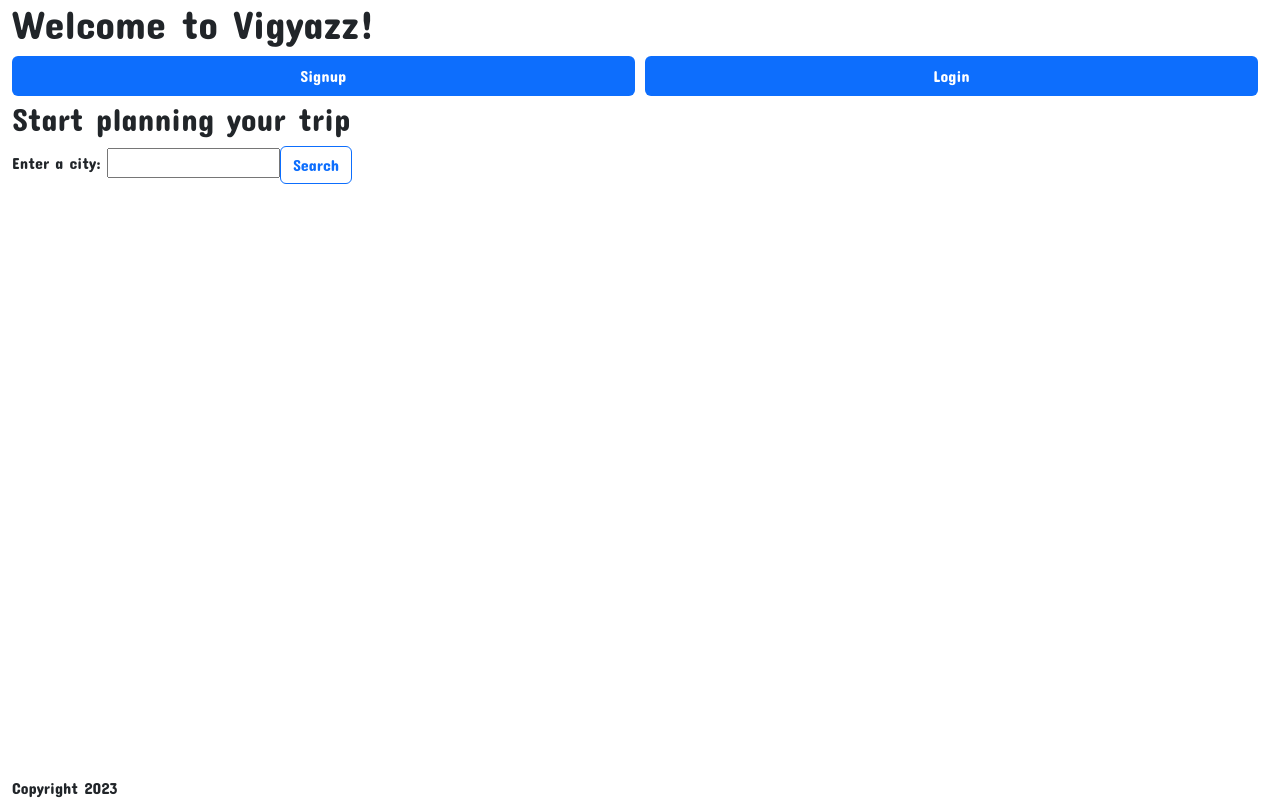
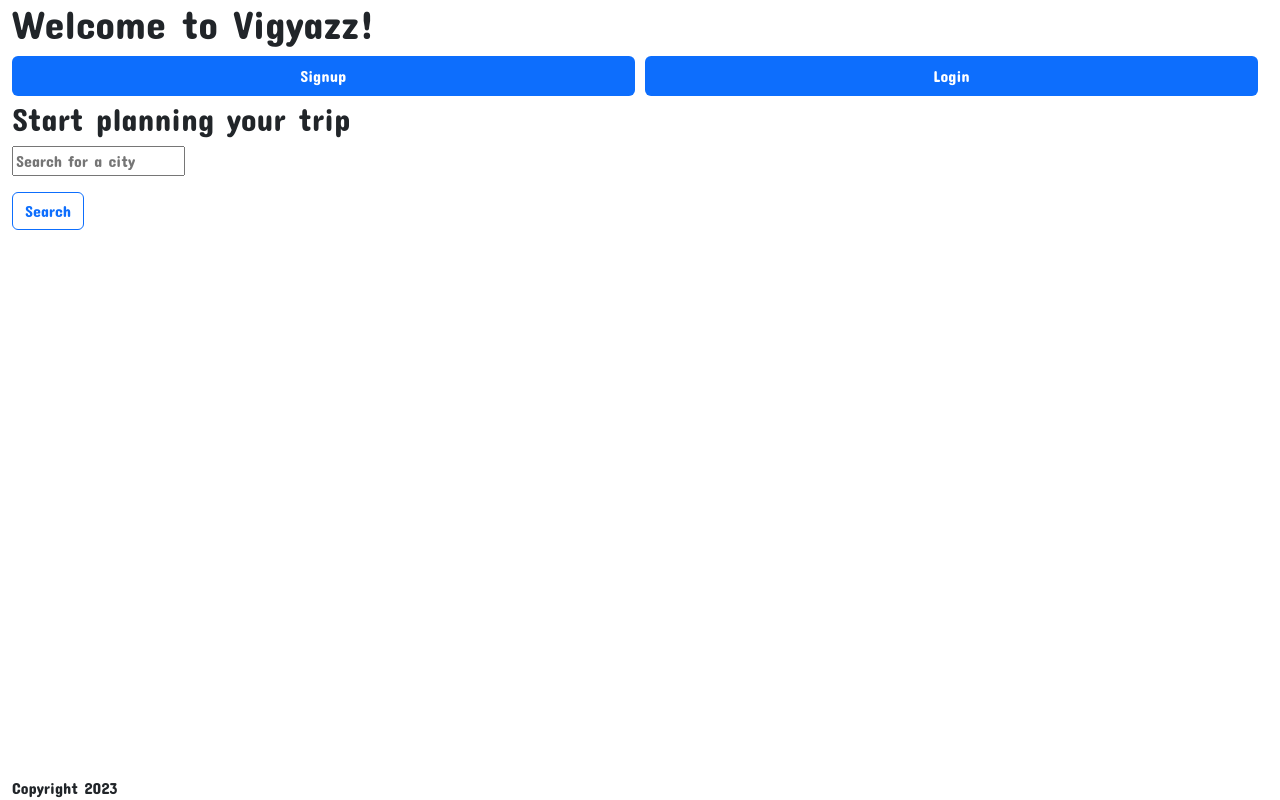
Before and after one commit to mikemccomb/vigyazz-frontend, a React (Vite) app: page /search in a window 1280 px wide. Built offline with nearby package versions, Linux system fonts and the light colour scheme.

Commit message:
Styles search bar

```diff
--- a/src/components/Header.jsx
+++ b/src/components/Header.jsx
@@ -18,7 +18,7 @@ export function Header() {
         ) : (
           <>
             <Link to="/search" className="nav-link active" aria-current="page">
-              Search
+              Plan your trip
             </Link>
             <Link to="/" className="nav-link disabled" aria-current="page">
               Dashboard
--- a/src/components/SearchBar.jsx
+++ b/src/components/SearchBar.jsx
@@ -35,10 +35,14 @@ export function SearchBar() {
       <div>
         <h2>Start planning your trip</h2>
         <form onSubmit={handleSubmit}>
-          Enter a city: <input type="text" name="search" />
-          <button type="submit" className="btn btn-outline-primary" disabled={isLoading}>
-            Search
-          </button>
+          <span>
+            <div className="mb-3">
+              <input type="text" placeholder="Search for a city" name="search" />
+            </div>
+            <button type="submit" className="btn btn-outline-primary" disabled={isLoading}>
+              Search
+            </button>
+          </span>
         </form>
       </div>
       <div>{isLoading ? <LoadingSpinner /> : hasData && <SearchResult data={data} />}</div>
```
